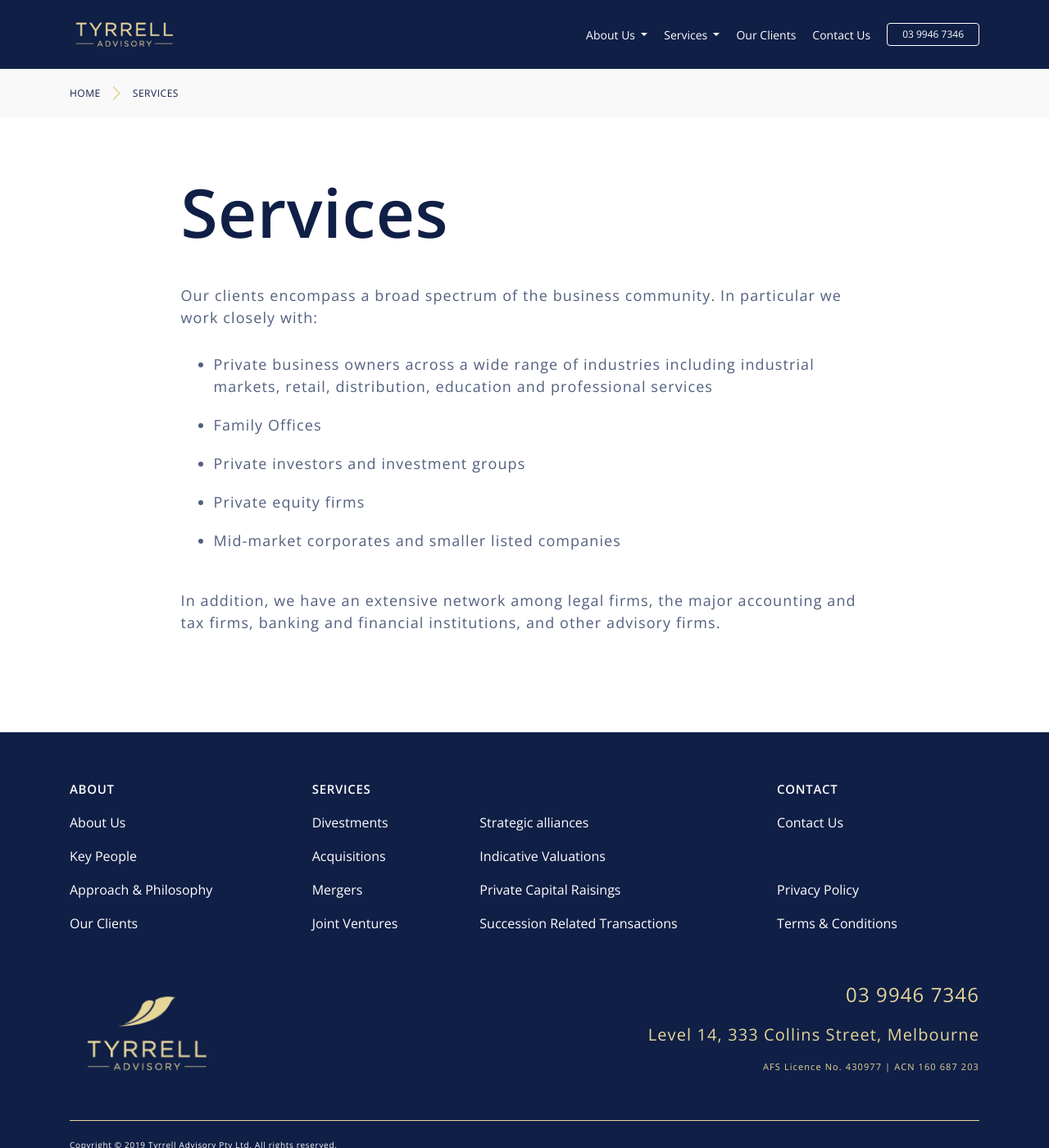
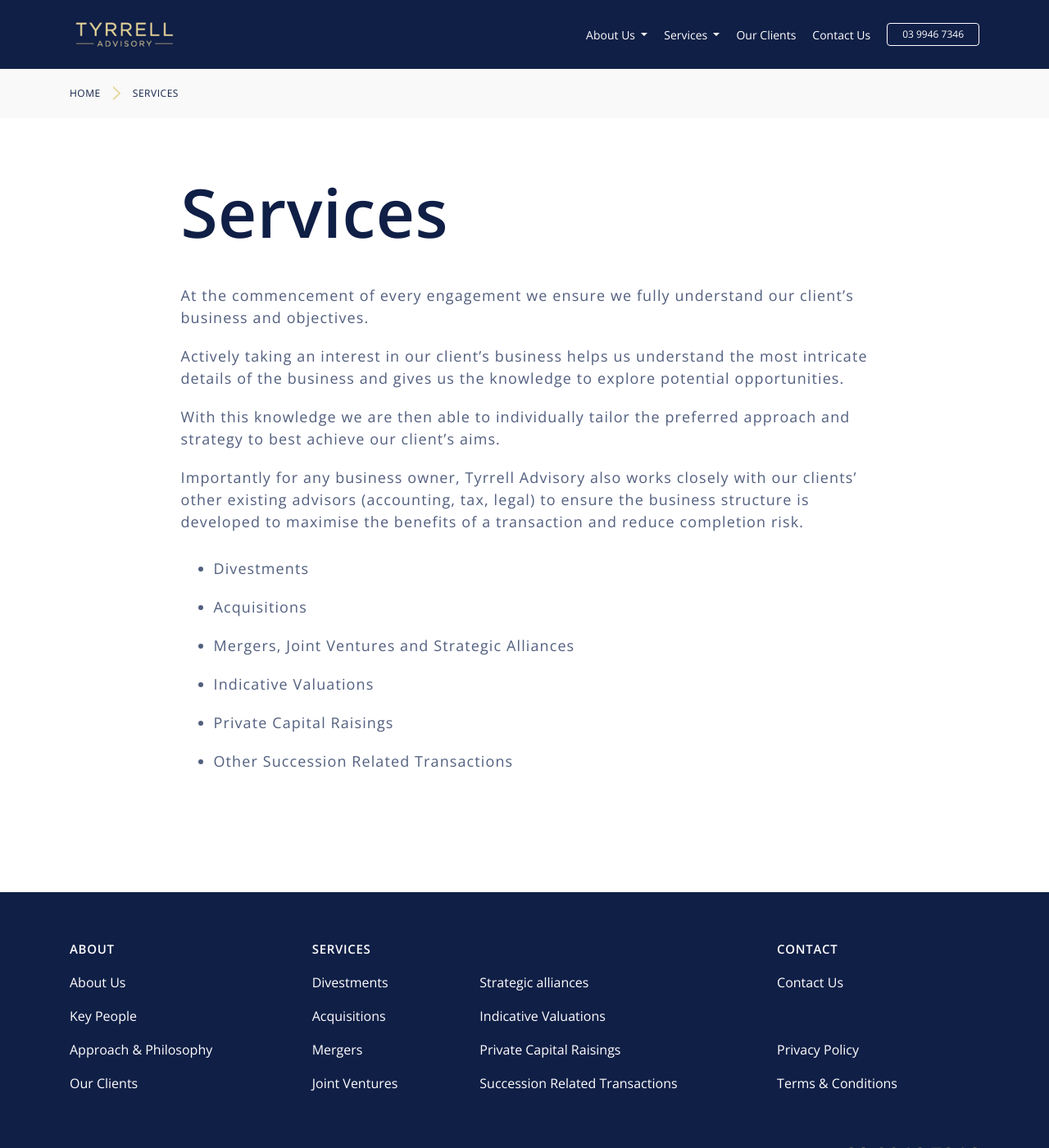
Before and after one commit to duran91/tyrrelladvisory.com.au, a Jekyll site: the page built from example/services/index.html, in a window 1280 px wide and 1400 px high. Shown: the whole window at 82% size. Built offline with Jekyll 4.4.1, drawn with Linux system fonts in a browser that asks for light colours; nearby versions of some CDN libraries.

Commit message:
services page

```diff
--- a/example/services/index.html
+++ b/example/services/index.html
@@ -16,14 +16,31 @@
 <div class="about-us-content">
   <div class="container">
     <h1>Services</h1>
-    <p>Our clients encompass a broad spectrum of the business community.  In particular we work closely with:</p>
+    <p>At the commencement of every engagement we ensure we fully understand our client’s business and objectives.</p>
+    <p>Actively taking an interest in our client’s business helps us understand the most intricate details of the business and gives us the knowledge to explore potential opportunities.</p>
+    <p>With this knowledge we are then able to individually tailor the preferred approach and strategy to best achieve our client’s aims.</p>
+    <p>Importantly for any business owner, Tyrrell Advisory also works closely with our clients’ other existing advisors (accounting, tax, legal) to ensure the business structure is developed to maximise the benefits of a transaction and reduce completion risk.</p>
     <ul>
-      <li>Private business owners across a wide range of industries including industrial markets, retail, distribution, education and professional services</li>
-      <li>Family Offices</li>
-      <li>Private investors and investment groups</li>
-      <li>Private equity firms</li>
-      <li>Mid-market corporates and smaller listed companies</li>
+
+      <a href="{{site.base_url}}/services/divestments">
+        <li>Divestments</li>
+      </a>
+      <a href="{{site.base_url}}/services/acquisitions">
+        <li>Acquisitions</li>
+      </a>
+      <a href="{{site.base_url}}/services/mergers">
+        <li>Mergers, Joint Ventures and Strategic Alliances</li>
+      </a>
+      <a href="{{site.base_url}}/services/indicative-valuations">
+        <li>Indicative Valuations</li>
+      </a>
+      <a href="{{site.base_url}}/services/private-capital-raisings">
+        <li>Private Capital Raisings</li>
+      </a>
+      <a href="{{site.base_url}}/services/succession-related-transactions">
+        <li>Other Succession Related Transactions</li>
+      </a>
     </ul>
-    <p>In addition, we have an extensive network among legal firms, the major accounting and tax firms, banking and financial institutions, and other advisory firms.</p>
+
   </div>
 </div>
```
